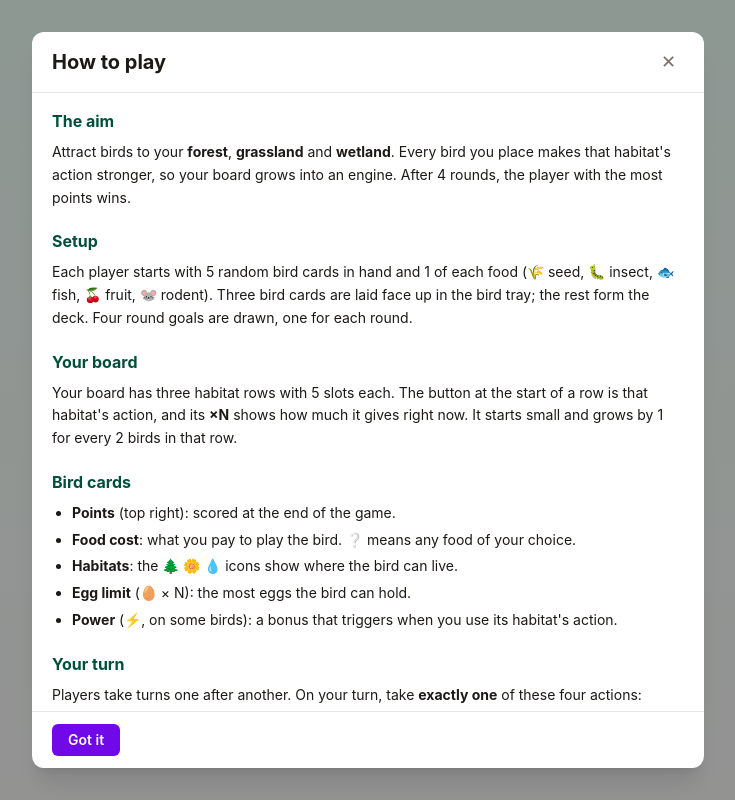
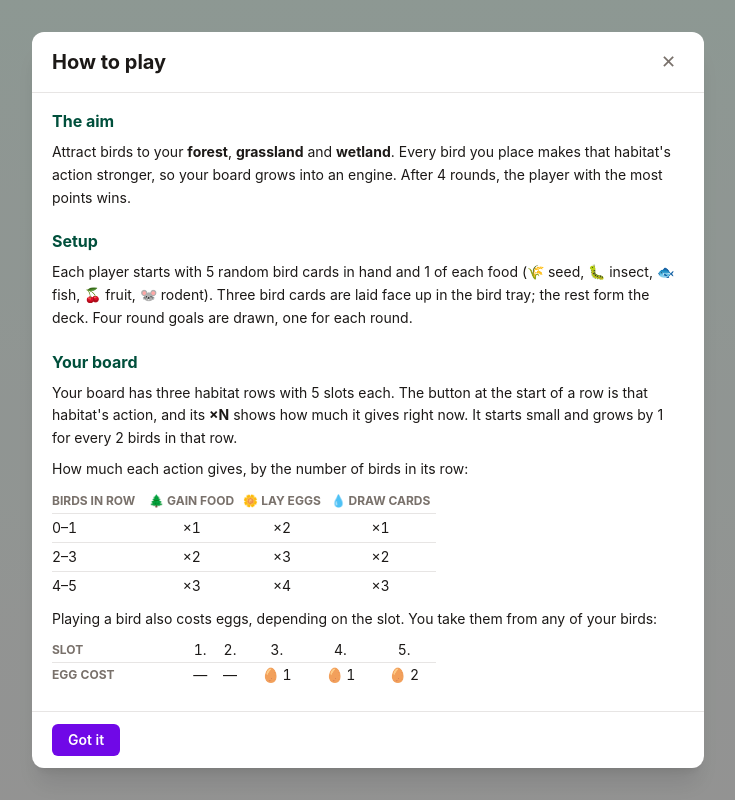
Before and after one commit to thavixt/birdhouse, a React (Vite) app: page / in a window 1280 px wide. Both pictures are taken after a click on the button "Rules". Shown: the whole page, without its empty margins (272-1007 px from the left). Built offline with nearby package versions, Linux system fonts and the light colour scheme.

Commit message:
feat: expand rules description

```diff
--- a/src/components/RulesModal.tsx
+++ b/src/components/RulesModal.tsx
@@ -1,7 +1,10 @@
 import type { ReactNode } from 'react'
 import { createPortal } from 'react-dom'
 import { Trans, useTranslation } from 'react-i18next'
-import { GOAL_POINTS } from '../game/goals'
+import { actionCount, eggCostForSlot, ROW_SIZE } from '../game/engine'
+import { GOAL_IDS, GOAL_POINTS } from '../game/goals'
+import { HABITATS, type Board } from '../game/types'
+import { HABITAT_ICON } from '../theme'
 
 type Props = { onClose: () => void }
 
@@ -38,8 +41,41 @@ const POWERS = [
   'rules.powers.drawCard',
   'rules.powers.allGainFood',
 ] as const
+const POWER_NOTES = ['rules.powers.notes.ownTurn', 'rules.powers.notes.extra', 'rules.powers.notes.skipped'] as const
+const DECK = ['rules.deck.copies', 'rules.deck.refill', 'rules.deck.newRound', 'rules.deck.empty'] as const
 const FINAL_SCORE = ['rules.end.birds', 'rules.end.eggs', 'rules.end.food', 'rules.end.goals'] as const
-const TIPS = ['rules.tips.engine', 'rules.tips.eggs', 'rules.tips.lastRound', 'rules.tips.goals'] as const
+const TIPS = [
+  'rules.tips.engine',
+  'rules.tips.powers',
+  'rules.tips.eggs',
+  'rules.tips.food',
+  'rules.tips.lastRound',
+  'rules.tips.goals',
+] as const
+
+/** A board with `n` birds in every row, to ask the engine how strong each action is. */
+const boardWith = (n: number): Board => {
+  const row = () => Array.from({ length: n }, () => ({ cardId: '', eggs: 0 }))
+  return { forest: row(), grassland: row(), wetland: row() }
+}
+/** Bird counts that share an action strength: 0–1, 2–3, 4–5. */
+const STRENGTH_ROWS = Array.from({ length: Math.ceil((ROW_SIZE + 1) / 2) }, (_, k) => 2 * k)
+const SLOTS = Array.from({ length: ROW_SIZE }, (_, i) => i)
+
+/** Tie example uses round 2's points, so it always matches GOAL_POINTS. */
+const TIE_ROUND = 2
+const tieFirst = GOAL_POINTS.first[TIE_ROUND - 1]
+const tieSecond = GOAL_POINTS.second[TIE_ROUND - 1]
+const TIE_PARAMS = {
+  round: TIE_ROUND,
+  first: tieFirst,
+  second: tieSecond,
+  split: Math.floor((tieFirst + tieSecond) / 2),
+  half: Math.floor(tieSecond / 2),
+}
+
+const tableClass = 'w-full max-w-sm text-center text-sm'
+const headClass = 'text-xs text-stone-500 uppercase'
 
 /**
  * Rendered into document.body (portal), so it looks the same wherever it's opened from
@@ -82,6 +118,51 @@ export default function RulesModal({ onClose }: Props) {
             <p>
               <Trans i18nKey="rules.board.text" components={bold} />
             </p>
+            <p>{t('rules.board.strength')}</p>
+            {/* Built from actionCount so the table always matches the engine. */}
+            <div className="overflow-x-auto">
+              <table className={tableClass}>
+                <thead className={headClass}>
+                  <tr>
+                    <th className="py-1 text-left">{t('rules.board.birdsInRow')}</th>
+                    {HABITATS.map((h) => (
+                      <th key={h}>
+                        {HABITAT_ICON[h]} {t(`habitats.${h}.action`)}
+                      </th>
+                    ))}
+                  </tr>
+                </thead>
+                <tbody className="tabular-nums">
+                  {STRENGTH_ROWS.map((n) => (
+                    <tr key={n} className="border-t border-stone-200">
+                      <td className="py-1 text-left">
+                        {n}–{Math.min(n + 1, ROW_SIZE)}
+                      </td>
+                      {HABITATS.map((h) => (
+                        <td key={h}>×{actionCount(boardWith(n), h)}</td>
+                      ))}
+                    </tr>
+                  ))}
+                </tbody>
+              </table>
+            </div>
+            <p>{t('rules.board.slots')}</p>
+            <table className={tableClass}>
+              <tbody className="tabular-nums">
+                <tr>
+                  <th className={`${headClass} py-1 text-left`}>{t('rules.board.slot')}</th>
+                  {SLOTS.map((i) => (
+                    <td key={i}>{i + 1}.</td>
+                  ))}
+                </tr>
+                <tr className="border-t border-stone-200">
+                  <th className={`${headClass} py-1 text-left`}>{t('rules.board.eggCost')}</th>
+                  {SLOTS.map((i) => (
+                    <td key={i}>{eggCostForSlot(i) ? `🥚 ${eggCostForSlot(i)}` : '—'}</td>
+                  ))}
+                </tr>
+              </tbody>
+            </table>
           </Section>
 
           <Section title={t('rules.cards.title')}>
@@ -99,14 +180,19 @@ export default function RulesModal({ onClose }: Props) {
           <Section title={t('rules.powers.title')}>
             <p>{t('rules.powers.text')}</p>
             <KeyList keys={POWERS} />
+            <KeyList keys={POWER_NOTES} />
+          </Section>
+
+          <Section title={t('rules.deck.title')}>
+            <KeyList keys={DECK} />
           </Section>
 
           <Section title={t('rules.rounds.title')}>
             <p>{t('rules.rounds.text')}</p>
             <p>{t('rules.rounds.goals')}</p>
             {/* Built from GOAL_POINTS so the table always matches the scoring code. */}
-            <table className="w-full max-w-xs text-center text-sm">
-              <thead className="text-xs text-stone-500 uppercase">
+            <table className={tableClass}>
+              <thead className={headClass}>
                 <tr>
                   <th className="py-1 text-left">{t('rules.rounds.round')}</th>
                   <th>{t('rules.rounds.first')}</th>
@@ -124,6 +210,15 @@ export default function RulesModal({ onClose }: Props) {
               </tbody>
             </table>
             <p>{t('rules.rounds.ties')}</p>
+            <p>{t('rules.rounds.tieExample', TIE_PARAMS)}</p>
+            <p>{t('rules.rounds.goalList')}</p>
+            <ul className="list-disc space-y-1 pl-5">
+              {GOAL_IDS.map((id) => (
+                <li key={id}>{t(`goals.${id}`)}</li>
+              ))}
+            </ul>
+            <p>{t('rules.rounds.goalNotes')}</p>
+            <p>{t('rules.rounds.solo')}</p>
           </Section>
 
           <Section title={t('rules.end.title')}>
--- a/src/i18n/en-us.json
+++ b/src/i18n/en-us.json
@@ -240,7 +240,12 @@
     },
     "board": {
       "title": "Your board",
-      "text": "Your board has three habitat rows with 5 slots each. The button at the start of a row is that habitat's action, and its <b>×N</b> shows how much it gives right now. It starts small and grows by 1 for every 2 birds in that row."
+      "text": "Your board has three habitat rows with 5 slots each. The button at the start of a row is that habitat's action, and its <b>×N</b> shows how much it gives right now. It starts small and grows by 1 for every 2 birds in that row.",
+      "strength": "How much each action gives, by the number of birds in its row:",
+      "birdsInRow": "Birds in row",
+      "slots": "Playing a bird also costs eggs, depending on the slot. You take them from any of your birds:",
+      "slot": "Slot",
+      "eggCost": "Egg cost"
     },
     "cards": {
       "title": "Bird cards",
@@ -253,11 +258,11 @@
     "turn": {
       "title": "Your turn",
       "text": "Players take turns one after another. On your turn, take <b>exactly one</b> of these four actions:",
-      "playBird": "<b>Play a bird</b>: choose a bird from your hand, pay its food cost, and place it in the leftmost empty slot of a habitat it can live in. The first two slots of a row are free; slots 3 and 4 also cost 1 egg, and slot 5 costs 2 eggs. You can take the eggs from any of your birds.",
-      "gainFood": "<b>🌲 Gain food</b>: take 1 food of your choice, plus 1 more for every 2 birds in your forest. The food supply never runs out.",
-      "layEggs": "<b>🌼 Lay eggs</b>: lay 2 eggs on any of your birds, plus 1 more for every 2 birds in your grassland. A bird can't hold more than its egg limit; if your birds run out of room, you lay fewer.",
-      "drawCards": "<b>💧 Draw cards</b>: take 1 card, plus 1 more for every 2 birds in your wetland, from the face-up tray or the top of the deck. There is no hand limit.",
-      "after": "After a habitat action (gain food, lay eggs or draw cards), the birds in that row use their powers. At the end of every turn, empty spaces in the bird tray are refilled from the deck."
+      "playBird": "<b>Play a bird</b>: choose a bird from your hand, pay its food cost, and place it in the leftmost empty slot of a habitat it can live in. The first two slots of a row are free; slots 3 and 4 also cost 1 egg, and slot 5 costs 2 eggs. You can take the eggs from any of your birds, and you choose which food pays for each ❔. You can't play a bird into a full row, or into a slot whose egg cost you can't pay.",
+      "gainFood": "<b>🌲 Gain food</b>: take 1 food of your choice, plus 1 more for every 2 birds in your forest. You can mix types or take several of the same one. The food supply never runs out.",
+      "layEggs": "<b>🌼 Lay eggs</b>: lay 2 eggs, plus 1 more for every 2 birds in your grassland, spread over any of your birds as you like. A bird can't hold more than its egg limit. You must lay all of them while you have room; if your birds run out of room, you lay fewer.",
+      "drawCards": "<b>💧 Draw cards</b>: take 1 card, plus 1 more for every 2 birds in your wetland. Mix the face-up tray and the top of the deck however you like. If fewer cards are left, you take what there is. There is no hand limit.",
+      "after": "After a habitat action (gain food, lay eggs or draw cards), the birds in that row use their powers (see below)."
     },
     "powers": {
       "title": "Bird powers",
@@ -266,16 +271,32 @@
       "layEggSelf": "<b>Lay an egg on this bird</b>: 1 egg goes on the bird itself, if it has room.",
       "layEggAny": "<b>Lay an egg on any bird</b>: 1 egg goes on whichever of your birds has the most room.",
       "drawCard": "<b>Draw a card</b>: you draw 1 card from the deck.",
-      "allGainFood": "<b>Everyone gains food</b>: every player, including your opponents, gains 1 food of the type shown."
+      "allGainFood": "<b>Everyone gains food</b>: every player, including your opponents, gains 1 food of the type shown.",
+      "notes": {
+        "ownTurn": "Powers only work on your own turn, when you take that habitat's action. Playing a bird doesn't trigger its power: it joins in the next time you use its row.",
+        "extra": "Powers come on top of the action: for example, Lay eggs ×3 with a lay-an-egg bird in your grassland gives you 4 eggs.",
+        "skipped": "A power that can't happen is skipped: the bird is full, all your birds are full, or the deck is empty."
+      }
+    },
+    "deck": {
+      "title": "Bird tray and deck",
+      "copies": "The deck has two copies of every bird, shuffled at the start of the game.",
+      "refill": "At the end of every turn, empty spaces in the tray are refilled from the top of the deck.",
+      "newRound": "At the start of each new round, the cards in the tray are removed from the game and three new cards are laid out.",
+      "empty": "When the deck runs out, the tray isn't refilled any more. If fewer cards are left than you would draw, you take the rest."
     },
     "rounds": {
       "title": "Rounds and goals",
-      "text": "The game lasts 4 rounds. Each player gets 8 turns in round 1, 7 in round 2, 6 in round 3 and 5 in round 4, so every action counts for more as the game goes on. Each new round starts with a fresh bird tray, and the next player in turn order goes first.",
+      "text": "The game lasts 4 rounds. Each player gets 8 turns in round 1, 7 in round 2, 6 in round 3 and 5 in round 4, so every action counts for more as the game goes on. A round ends when every player has used all their turns. Each new round starts with a fresh bird tray, and the next player in turn order goes first.",
       "goals": "At the end of each round, that round's goal (shown at the top of the screen) is scored. Whoever has the most of it comes 1st, the next player 2nd:",
       "round": "Round",
       "first": "1st place",
       "second": "2nd place",
-      "ties": "You need at least 1 to place. Tied players share the points of the places they take, rounded down: if two players tie for 1st, they split the 1st and 2nd place points."
+      "ties": "You need at least 1 to place. Tied players share the points of the places they take, rounded down: if two players tie for 1st, they split the 1st and 2nd place points.",
+      "tieExample": "Example in round {{round}} ({{first}} and {{second}} points): if two players tie for the most, each gets {{split}} ({{first}} + {{second}}, halved and rounded down) and nobody comes 2nd. If two players tie behind a clear leader, the leader gets {{first}} and the other two get {{half}} each.",
+      "goalList": "Each game uses 4 of these 8 goals, so not all of them come up:",
+      "goalNotes": "Only eggs on grassland birds count for “Most eggs in grassland”. Bird points are the points printed on the birds on your board, without eggs.",
+      "solo": "Playing solo, you take 1st place in every goal where you have at least 1, so the challenge is to beat your own best score."
     },
     "end": {
       "title": "End of the game",
@@ -289,7 +310,9 @@
     "tips": {
       "title": "Tips",
       "engine": "Early on, play birds into the habitat you use most: a stronger action pays off on every turn after.",
+      "powers": "A bird's power pays off every time you use its row, so power birds are worth playing early.",
       "eggs": "Eggs are worth points, but you also need them to fill the later slots of a row.",
+      "food": "Leftover food is worth at most 5 points, so spend the rest before the game ends.",
       "lastRound": "In the last round, laying eggs is often worth more than starting something new.",
       "goals": "Keep an eye on the next round's goal and plan for it."
     }
--- a/src/i18n/hu-hu.json
+++ b/src/i18n/hu-hu.json
@@ -240,7 +240,12 @@
     },
     "board": {
       "title": "A táblád",
-      "text": "A tábládon három élőhely-sor van, mindegyikben 5 hellyel. A sor elején lévő gomb az élőhely akciója, a <b>×N</b> pedig azt mutatja, mennyit ad éppen. Kicsiben indul, és a sorban lévő minden 2 madár után 1-gyel nő."
+      "text": "A tábládon három élőhely-sor van, mindegyikben 5 hellyel. A sor elején lévő gomb az élőhely akciója, a <b>×N</b> pedig azt mutatja, mennyit ad éppen. Kicsiben indul, és a sorban lévő minden 2 madár után 1-gyel nő.",
+      "strength": "Hogy mennyit ad egy akció, az a sorában lévő madarak számától függ:",
+      "birdsInRow": "Madarak a sorban",
+      "slots": "Egy madár kijátszása a helytől függően tojásba is kerül, amelyet bármelyik madaradról levehetsz:",
+      "slot": "Hely",
+      "eggCost": "Tojásköltség"
     },
     "cards": {
       "title": "Madárkártyák",
@@ -253,11 +258,11 @@
     "turn": {
       "title": "A lépésed",
       "text": "A játékosok felváltva lépnek. A lépésedben az alábbi négy akció közül <b>pontosan egyet</b> hajts végre:",
-      "playBird": "<b>Madár kijátszása</b>: válassz egy madarat a kezedből, fizesd ki az élelemköltségét, és tedd egy számára megfelelő élőhely bal szélső üres helyére. Egy sor első két helye ingyenes; a 3. és 4. hely további 1 tojásba, az 5. hely 2 tojásba kerül. A tojásokat bármelyik madaradról leveheted.",
-      "gainFood": "<b>🌲 Élelemszerzés</b>: elveszel 1 általad választott élelmet, plusz az erdődben lévő minden 2 madár után további 1-et. Az élelemkészlet sosem fogy el.",
-      "layEggs": "<b>🌼 Tojásrakás</b>: lerakhatsz 2 tojást bármelyik madaradra, plusz a meződön lévő minden 2 madár után további 1-et. Egy madáron nem lehet több tojás a tojáskorlátjánál; ha elfogy a hely, kevesebbet raksz le.",
-      "drawCards": "<b>💧 Kártyahúzás</b>: elveszel 1 kártyát, plusz a vízpartodon lévő minden 2 madár után további 1-et, a felcsapott kártyák közül vagy a pakli tetejéről. A kezedben tartható kártyák száma nincs korlátozva.",
-      "after": "Egy élőhely-akció (élelemszerzés, tojásrakás vagy kártyahúzás) után az adott sor madarai használják a képességüket. Minden lépés végén a felcsapott kártyák üres helyei feltöltődnek a pakliból."
+      "playBird": "<b>Madár kijátszása</b>: válassz egy madarat a kezedből, fizesd ki az élelemköltségét, és tedd egy számára megfelelő élőhely bal szélső üres helyére. Egy sor első két helye ingyenes; a 3. és 4. hely további 1 tojásba, az 5. hely 2 tojásba kerül. A tojásokat bármelyik madaradról leveheted, és te döntöd el, melyik élelemmel fizetsz a ❔ helyett. Nem játszhatsz ki madarat teli sorba, sem olyan helyre, amelynek a tojásköltségét nem tudod kifizetni.",
+      "gainFood": "<b>🌲 Élelemszerzés</b>: elveszel 1 általad választott élelmet, plusz az erdődben lévő minden 2 madár után további 1-et. Keverheted a fajtákat, vagy többet is vehetsz ugyanabból. Az élelemkészlet sosem fogy el.",
+      "layEggs": "<b>🌼 Tojásrakás</b>: leraksz 2 tojást, plusz a meződön lévő minden 2 madár után további 1-et, tetszés szerint elosztva a madaraid között. Egy madáron nem lehet több tojás a tojáskorlátjánál. Amíg van hely, mindet le kell raknod; ha elfogy a hely, kevesebbet raksz le.",
+      "drawCards": "<b>💧 Kártyahúzás</b>: elveszel 1 kártyát, plusz a vízpartodon lévő minden 2 madár után további 1-et. Tetszés szerint választhatsz a felcsapott kártyák közül és a pakli tetejéről. Ha kevesebb kártya maradt, annyit veszel el, amennyi van. A kezedben tartható kártyák száma nincs korlátozva.",
+      "after": "Egy élőhely-akció (élelemszerzés, tojásrakás vagy kártyahúzás) után az adott sor madarai használják a képességüket (lásd lent)."
     },
     "powers": {
       "title": "Madárképességek",
@@ -266,16 +271,32 @@
       "layEggSelf": "<b>Tojás erre a madárra</b>: 1 tojás kerül magára a madárra, ha van rajta hely.",
       "layEggAny": "<b>Tojás bármelyik madárra</b>: 1 tojás kerül arra a madaradra, amelyiken a legtöbb hely van.",
       "drawCard": "<b>Kártyahúzás</b>: húzol 1 kártyát a pakliból.",
-      "allGainFood": "<b>Mindenki élelmet kap</b>: minden játékos, az ellenfeleid is, kap 1 élelmet a jelölt fajtából."
+      "allGainFood": "<b>Mindenki élelmet kap</b>: minden játékos, az ellenfeleid is, kap 1 élelmet a jelölt fajtából.",
+      "notes": {
+        "ownTurn": "A képességek csak a saját lépésedben működnek, amikor az adott élőhely akcióját használod. A madár kijátszásakor a képessége nem lép életbe: legközelebb akkor aktiválódik, amikor a sorát használod.",
+        "extra": "A képességek az akción felül járnak: például a ×3-as tojásrakás egy tojásrakó képességű mezei madárral együtt 4 tojást ad.",
+        "skipped": "Ha egy képesség nem hajtható végre (a madár megtelt, minden madarad megtelt, vagy üres a pakli), kimarad."
+      }
+    },
+    "deck": {
+      "title": "Felcsapott kártyák és pakli",
+      "copies": "A pakliban minden madárból két példány van, a játék elején megkeverve.",
+      "refill": "Minden lépés végén a felcsapott kártyák üres helyei feltöltődnek a pakli tetejéről.",
+      "newRound": "Minden új kör elején a felcsapott kártyák kikerülnek a játékból, és három új kártya kerül a helyükre.",
+      "empty": "Ha a pakli elfogy, a felcsapott kártyák már nem pótlódnak. Ha kevesebb kártya maradt, mint amennyit húznál, a maradékot kapod meg."
     },
     "rounds": {
       "title": "Körök és célok",
-      "text": "A játék 4 körig tart. Az 1. körben minden játékos 8-at lép, a 2.-ban 7-et, a 3.-ban 6-ot, a 4.-ben 5-öt, így a játék vége felé egyre értékesebb minden akció. Minden új kör friss felcsapott kártyákkal indul, és a sorban következő játékos kezd.",
+      "text": "A játék 4 körig tart. Az 1. körben minden játékos 8-at lép, a 2.-ban 7-et, a 3.-ban 6-ot, a 4.-ben 5-öt, így a játék vége felé egyre értékesebb minden akció. Egy kör akkor ér véget, amikor minden játékos elhasználta az összes lépését. Minden új kör friss felcsapott kártyákkal indul, és a sorban következő játékos kezd.",
       "goals": "Minden kör végén pontozzuk az adott kör célját (a képernyő tetején látható). Akinek ebből a legtöbb van, az lesz az 1., a következő a 2.:",
       "round": "Kör",
       "first": "1. hely",
       "second": "2. hely",
-      "ties": "A helyezéshez legalább 1 kell. Holtverseny esetén a játékosok osztoznak az általuk elfoglalt helyek pontjain, lefelé kerekítve: ha ketten holtversenyben elsők, megosztják az 1. és a 2. hely pontjait."
+      "ties": "A helyezéshez legalább 1 kell. Holtverseny esetén a játékosok osztoznak az általuk elfoglalt helyek pontjain, lefelé kerekítve: ha ketten holtversenyben elsők, megosztják az 1. és a 2. hely pontjait.",
+      "tieExample": "Példa a {{round}}. körben ({{first}} és {{second}} pont): ha ketten holtversenyben elsők, fejenként {{split}} pontot kapnak ({{first}} + {{second}}, felezve, lefelé kerekítve), 2. hely pedig nincs. Ha egy egyértelmű első mögött ketten holtversenyben vannak, az első {{first}} pontot kap, a másik kettő fejenként {{half}} pontot.",
+      "goalList": "Minden játékban e 8 cél közül 4 szerepel, így nem mind kerül elő:",
+      "goalNotes": "A „Legtöbb tojás a mezőn” célnál csak a mezei madarakon lévő tojások számítanak. A madárpont a tábládon lévő madarak kártyáira nyomtatott pontok összege, tojások nélkül.",
+      "solo": "Egyedül játszva minden célban 1. helyezett vagy, ha legalább 1-ed van belőle, így a kihívás a saját legjobb eredményed megdöntése."
     },
     "end": {
       "title": "A játék vége",
@@ -289,7 +310,9 @@
     "tips": {
       "title": "Tippek",
       "engine": "Az elején abba az élőhelybe játssz ki madarakat, amelyiket a legtöbbet használod: az erősebb akció minden további lépésben megtérül.",
+      "powers": "Egy madár képessége minden alkalommal megtérül, amikor a sorát használod, ezért a képességes madarakat érdemes korán kijátszani.",
       "eggs": "A tojás pontot ér, de a sorok későbbi helyeihez is szükséged van rá.",
+      "food": "A maradék élelem legfeljebb 5 pontot ér, a többit érdemes a játék vége előtt elkölteni.",
       "lastRound": "Az utolsó körben a tojásrakás gyakran többet ér, mint valami új elkezdése.",
       "goals": "Figyeld a következő kör célját, és készülj rá."
     }
```
